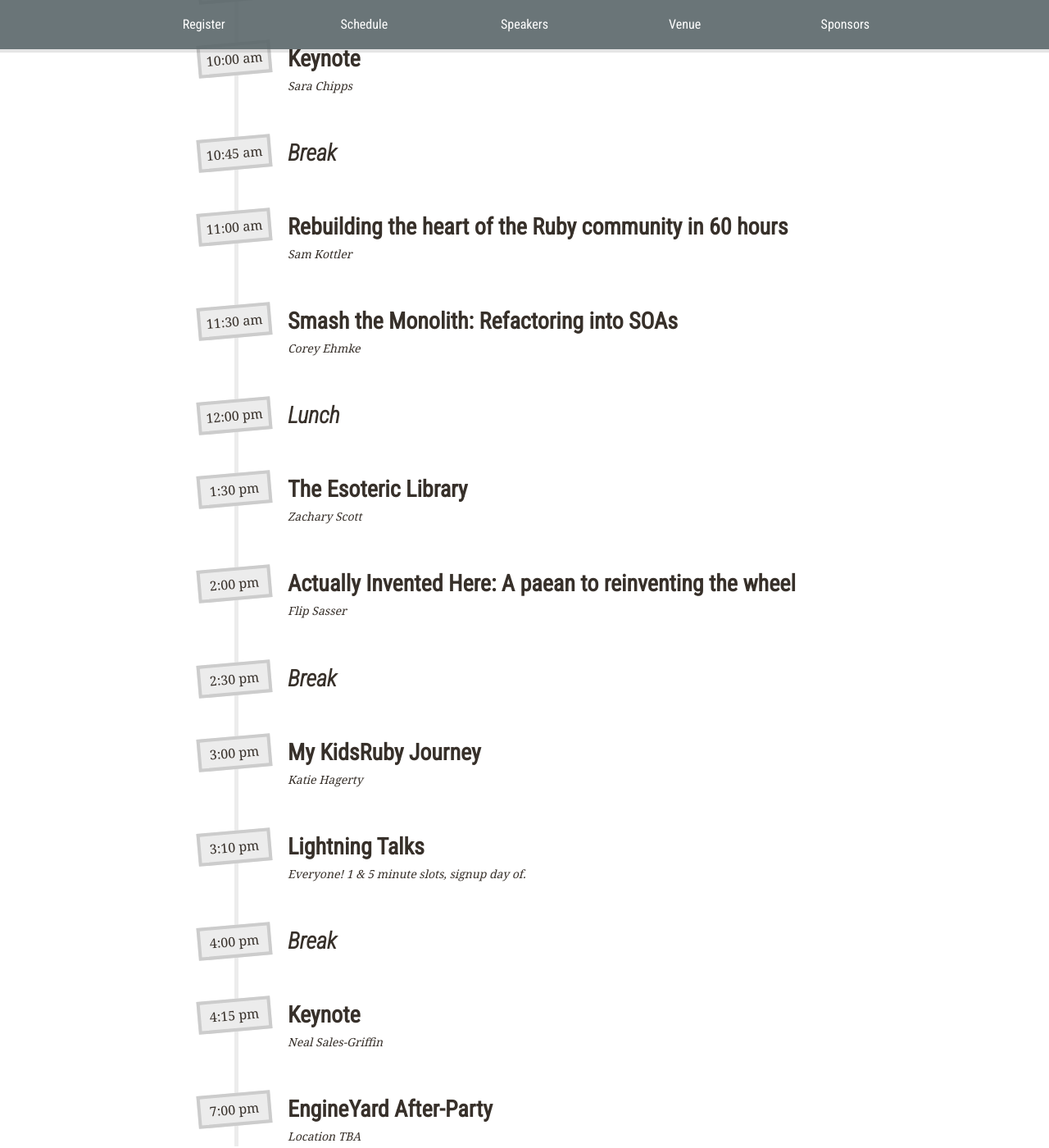
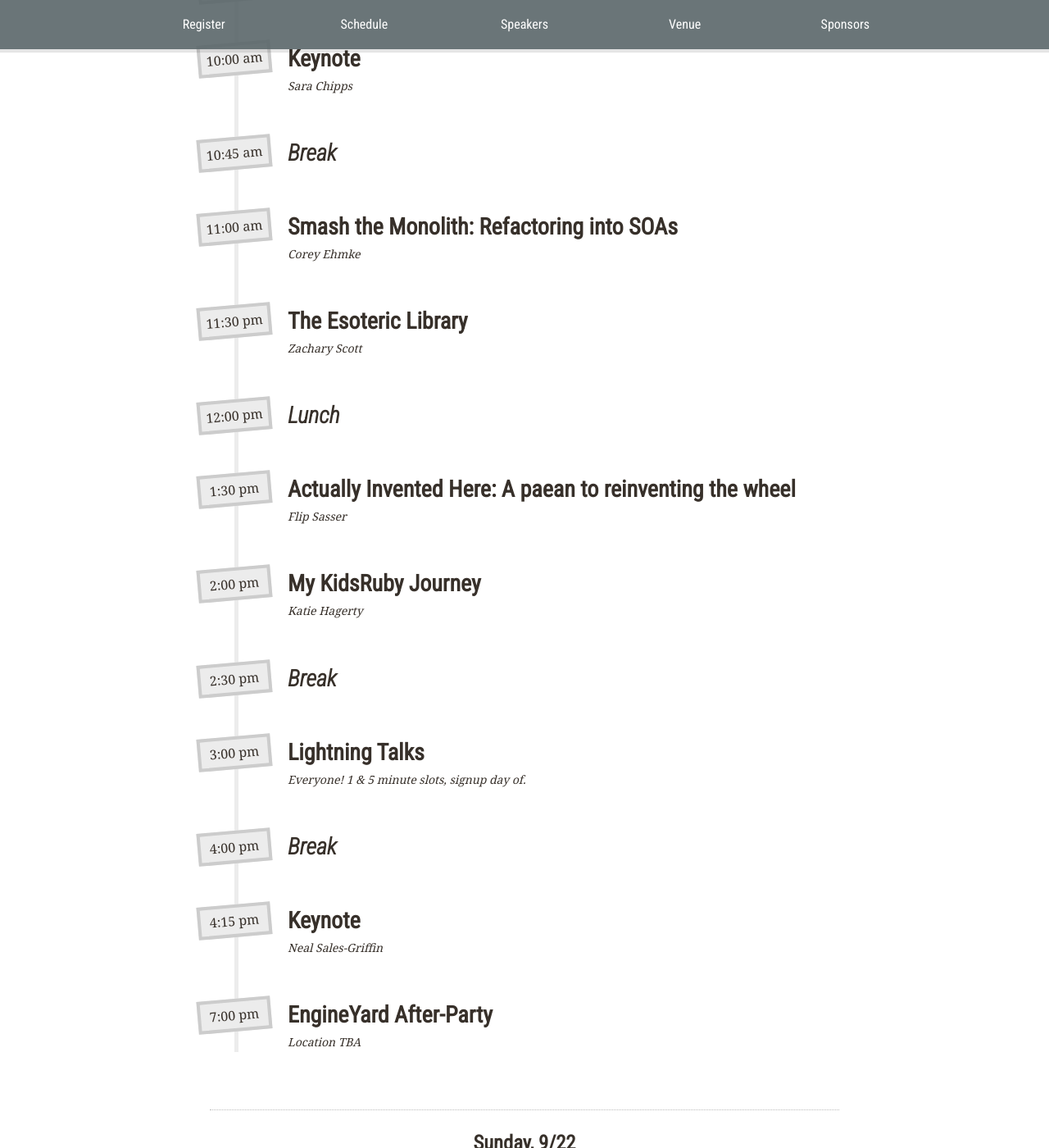
Before and after one commit to nysmakers/nysmakers.github.io, a Jekyll site: the page built from index.html, in a window 1280 px wide and 1400 px high, scrolled down 3065 px. Shown: the whole window at 82% size. Built offline with Jekyll 4.4.1, drawn with Linux system fonts in a browser that asks for light colours; comment, search, counter and statistics services are not loaded; some of the changed text lies outside the part shown.

Commit message:
Shuffle around schedule

```diff
--- a/index.html
+++ b/index.html
@@ -156,14 +156,14 @@
 
           <div class="slot">
             <span class="time">11:00 am</span>
-            <h2>Rebuilding the heart of the Ruby community in 60 hours</h2>
-            <p>Sam Kottler</p>
+            <h2>Smash the Monolith: Refactoring into SOAs</h2>
+            <p>Corey Ehmke</p>
           </div>
 
           <div class="slot">
-            <span class="time">11:30 am</span>
-            <h2>Smash the Monolith: Refactoring into SOAs</h2>
-            <p>Corey Ehmke</p>
+            <span class="time">11:30 pm</span>
+            <h2>The Esoteric Library</h2>
+            <p>Zachary Scott</p>
           </div>
 
           <div class="slot break">
@@ -173,14 +173,14 @@
 
           <div class="slot">
             <span class="time">1:30 pm</span>
-            <h2>The Esoteric Library</h2>
-            <p>Zachary Scott</p>
+            <h2>Actually Invented Here: A paean to reinventing the wheel</h2>
+            <p>Flip Sasser</p>
           </div>
 
           <div class="slot">
             <span class="time">2:00 pm</span>
-            <h2>Actually Invented Here: A paean to reinventing the wheel</h2>
-            <p>Flip Sasser</p>
+            <h2>My KidsRuby Journey</h2>
+            <p>Katie Hagerty</p>
           </div>
 
           <div class="slot break">
@@ -190,12 +190,6 @@
 
           <div class="slot">
             <span class="time">3:00 pm</span>
-            <h2>My KidsRuby Journey</h2>
-            <p>Katie Hagerty</p>
-          </div>
-
-          <div class="slot">
-            <span class="time">3:10 pm</span>
             <h2>Lightning Talks</h2>
             <p>Everyone! 1 &amp; 5 minute slots, signup day of.</p>
           </div>
```
Also changed, not shown: other parts of index.html (+2 -2 lines).
